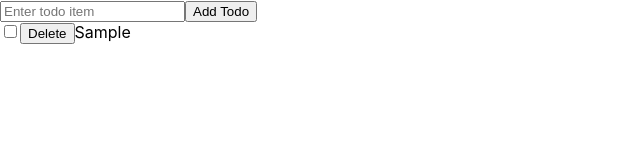
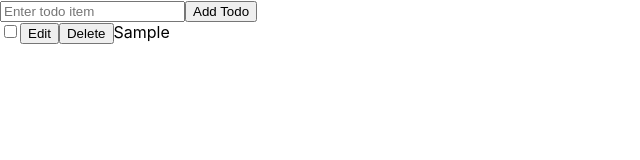
Before and after one commit to Hyllesen/react-todo-tdd, a React (Create React App) app: page / in a window 1280 px wide. Both pictures are taken after typing "Sample" into the empty fields and a click on the button "Add Todo". Shown: the top 160 px of the page, without its empty margins (0-640 px from the left). Built offline with nearby package versions, Linux system fonts and the light colour scheme.

Commit message:
Edit Todo implementation + test fix

```diff
--- a/src/App.js
+++ b/src/App.js
@@ -4,6 +4,7 @@ import { nanoid } from "nanoid";
 function App() {
   const [todos, setTodos] = useState([]);
   const [currentTodo, setCurrentTodo] = useState("");
+  const [editingTodo, setEditingTodo] = useState("");
 
   function addTodo() {
     setTodos([...todos, { title: currentTodo, id: nanoid() }]);
@@ -39,6 +40,40 @@ function App() {
               setTodos(newTodos);
             }}
           />
+          {todo.editing ? (
+            <button
+              onClick={() => {
+                const editedTodos = todos.map((t) => {
+                  if (t.editing) {
+                    t.title = editingTodo;
+                    setEditingTodo("");
+                    t.editing = false;
+                  }
+                  return t;
+                });
+                setTodos(editedTodos);
+              }}
+            >
+              Save
+            </button>
+          ) : (
+            <button
+              onClick={() => {
+                const editingTodos = todos.map((t) => {
+                  t.editing = false;
+                  if (t.id === todo.id) {
+                    t.editing = true;
+                    setEditingTodo(t.title);
+                  }
+                  return t;
+                });
+                setTodos(editingTodos);
+              }}
+            >
+              Edit
+            </button>
+          )}
+
           <button
             onClick={() => {
               const filteredTodos = todos.filter((t) => t.id !== todo.id);
@@ -47,9 +82,19 @@ function App() {
           >
             Delete
           </button>
-          <span style={{ textDecoration: todo.done ? "line-through" : "" }}>
-            {todo.title}
-          </span>
+          {todo.editing ? (
+            <input
+              type="text"
+              value={editingTodo}
+              onChange={(e) => {
+                setEditingTodo(e.target.value);
+              }}
+            />
+          ) : (
+            <span style={{ textDecoration: todo.done ? "line-through" : "" }}>
+              {todo.title}
+            </span>
+          )}
         </div>
       ))}
     </div>
```
Also changed, not shown: 2 other files (tests, documents, lock files or other folders).
